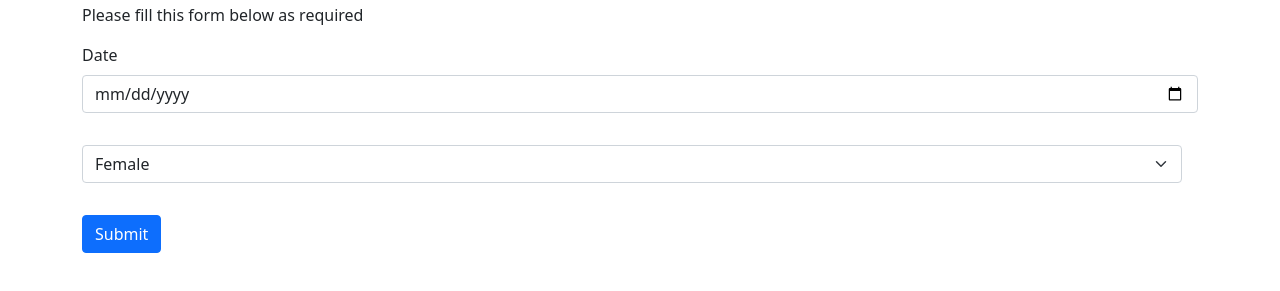
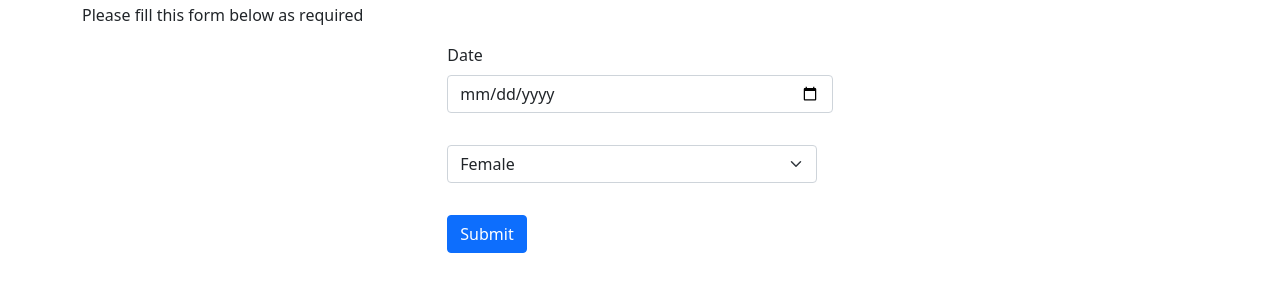
Before and after one commit to Annetkhavere/ghanian-name-generator, a plain HTML site: page generator.html in a window 1280 px wide. Shown: the part 53-344 px from the top of the page. Drawn offline with Linux system fonts and the light colour scheme.

Commit message:
align the form to the center

```diff
--- a/css/custom.css
+++ b/css/custom.css
@@ -26,5 +26,4 @@ button {
   width: 150px;
   height: 45px;
   background-color: cyan;
-
 }
--- a/generator.html
+++ b/generator.html
@@ -1,15 +1,17 @@
 <!DOCTYPE html>
 <html>
   <head>
-    <link href="css/bootstrap.css" rel="stylesheet" type="text/css">
+    <link href="css/bootstrap.css" rel="stylesheet" type="text/css" media="all">
+
     <title>Generator</title>
   </head>
   <body>
     <div class="container">
       <h1>FORM</h1>
       <p>Please fill this form below as required</p>
+      <div class="container d-flex justify-content-center align-items-center">
       <form class="row g-3">
-        <div class="col-md-12">
+        <div class="col-md-12 mx-auto">
           <label for="date" class="form-label">Date</label>
           <input type="date" class="form-control" id="date" required>
         </div>
@@ -26,6 +28,7 @@
             <button type="submit" class="btn btn-primary">Submit</button>
           </div>
         </div>
+      </div>
       </form>
     </div>
   </body>
```
